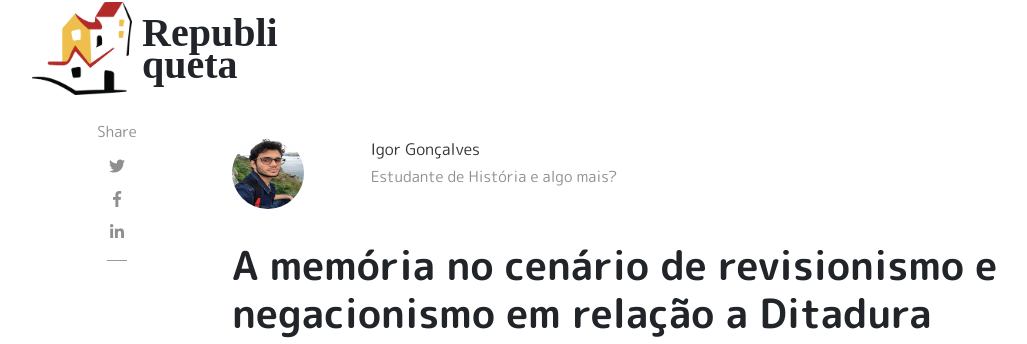
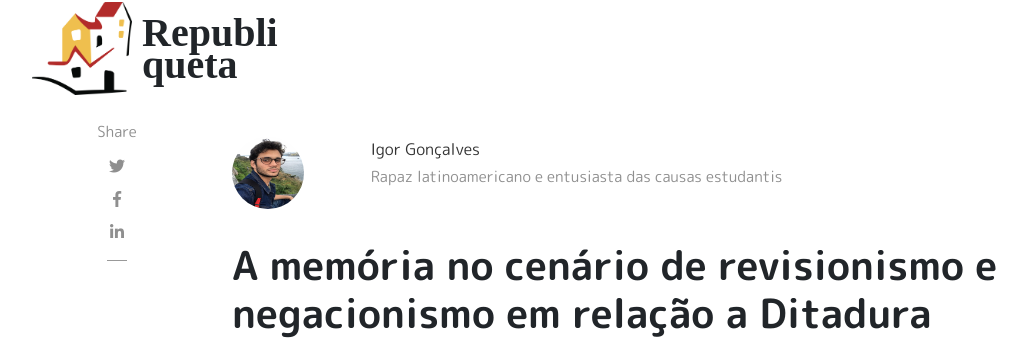
Before and after one commit to rafaelabcaffaro/republiqueta.github.io, a Jekyll site: the page built from _posts/2020-08-18-memoria-revisionismo-negacionismo-e-ditadura.md, in a window 1280 px wide and 900 px high. Shown: the part 95-439 px from the top of the window, without its empty margins (53-1080 px from the left). Built offline with Jekyll 4.4.1, drawn with Linux system fonts in a browser that asks for light colours; nearby versions of some CDN libraries; some web fonts are replaced; comment, search, counter and statistics services are not loaded.

Commit message:
nova descricao do Igor G.

```diff
--- a/_config.yml
+++ b/_config.yml
@@ -28,7 +28,7 @@ authors:
     name: Igor Gonçalves
     display_name: Igor Gonçalves
     avatar: 'assets/images/igorG.jpg'
-    description: "Estudante de História e algo mais?"
+    description: "Rapaz latinoamericano e entusiasta das causas estudantis"
   lg:
     name: Luís Gustavo Pessoa Sales
     display_name: Luís Gustavo
```
